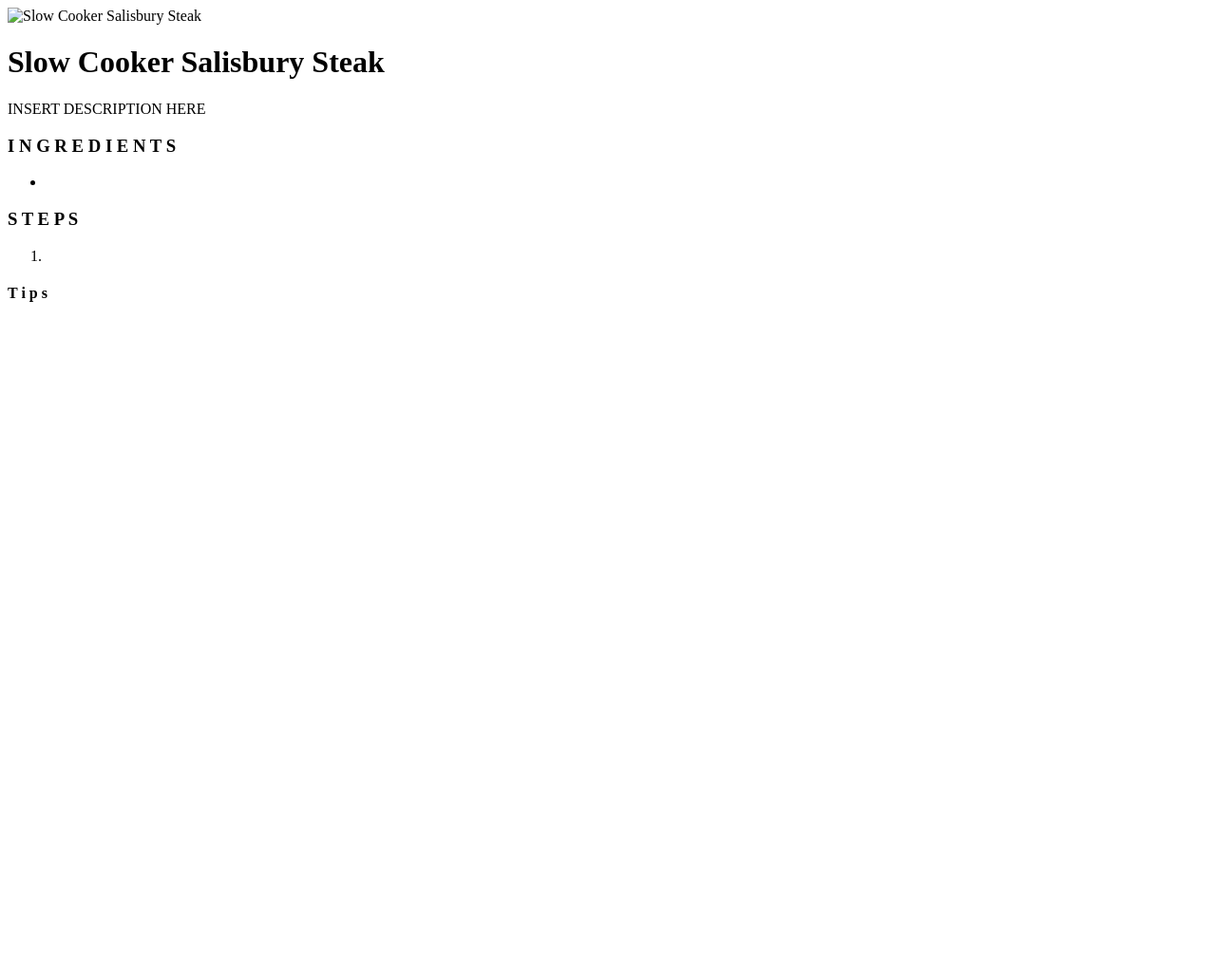
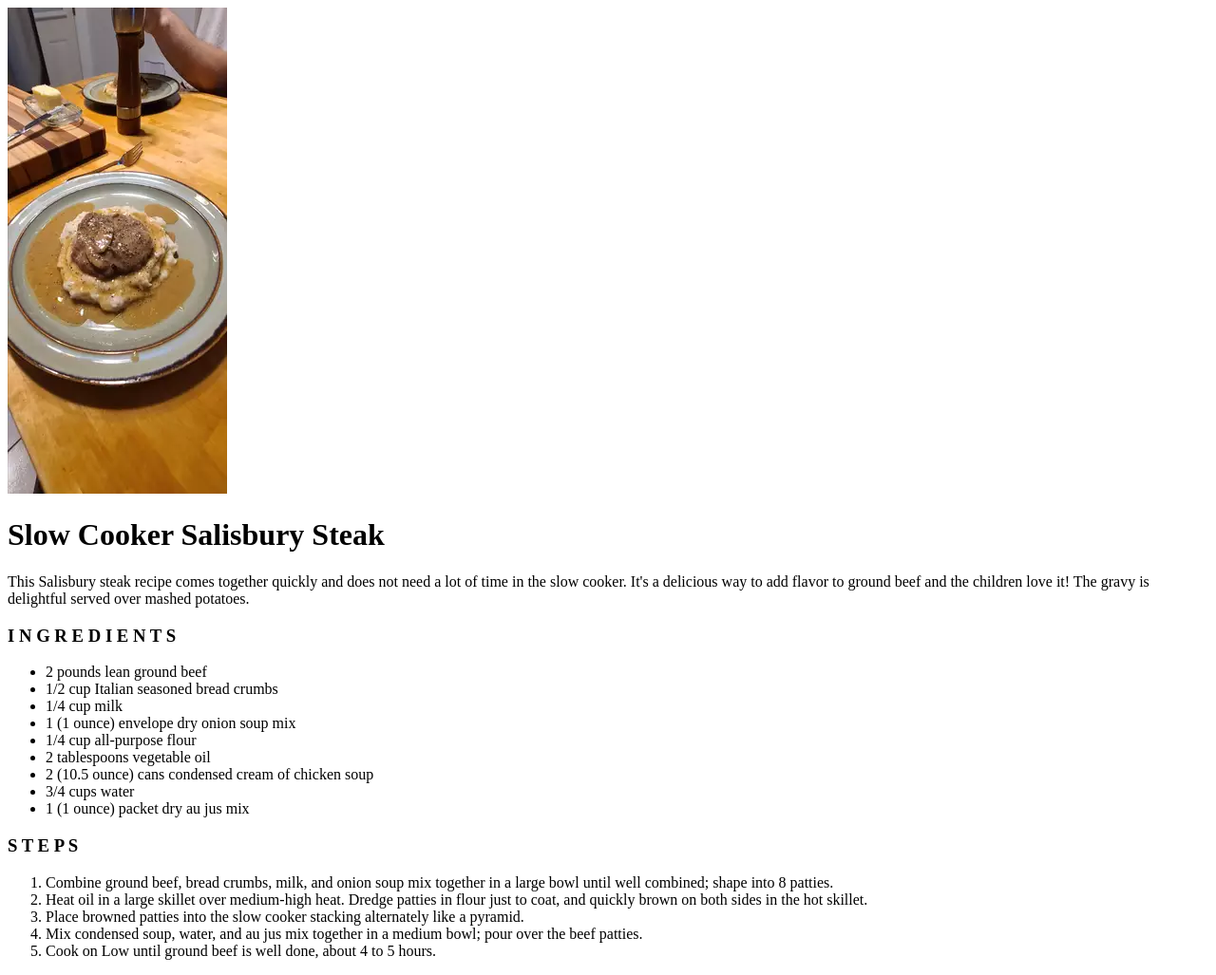
Before and after one commit to MayonakanoOokami/odin-recipes, a plain HTML site: page recipes/slowcooksalisburysteak.html in a window 1280 px wide. Shown: the whole page at 95% size. Before the commit the page ends 800 px from the top, so only its background shows below. Drawn offline with Linux system fonts and the light colour scheme.

Commit message:
Fixed the image on the Salisbury Steak reicpe page as well as add the rest of the content to that page.

```diff
--- a/recipes/slowcooksalisburysteak.html
+++ b/recipes/slowcooksalisburysteak.html
@@ -6,18 +6,28 @@
     </head>
 
     <body>
-        <img src="./images/salisburysteak.webp" alt="Slow Cooker Salisbury Steak">
+        <img src="../images/salisburysteak.webp" alt="Slow Cooker Salisbury Steak">
         <h1>Slow Cooker Salisbury Steak</h1>
-        <p>INSERT DESCRIPTION HERE</p>
+        <p>This Salisbury steak recipe comes together quickly and does not need a lot of time in the slow cooker. It's a delicious way to add flavor to ground beef and the children love it! The gravy is delightful served over mashed potatoes.</p>
         <h3>I N G R E D I E N T S</h3>
         <ul>
-            <li></li>
+            <li>2 pounds lean ground beef</li>
+            <li>1/2 cup Italian seasoned bread crumbs</li>
+            <li>1/4 cup milk</li>
+            <li>1 (1 ounce) envelope dry onion soup mix</li>
+            <li>1/4 cup all-purpose flour</li>
+            <li>2 tablespoons vegetable oil</li>
+            <li>2 (10.5 ounce) cans condensed cream of chicken soup</li>
+            <li> 3/4 cups water</li>
+            <li>1 (1 ounce) packet dry au jus mix</li>
         </ul>
         <h3>S T E P S</h3>
         <ol>
-            <li></li>
+            <li>Combine ground beef, bread crumbs, milk, and onion soup mix together in a large bowl until well combined; shape into 8 patties.</li>
+            <li>Heat oil in a large skillet over medium-high heat. Dredge patties in flour just to coat, and quickly brown on both sides in the hot skillet.</li>
+            <li>Place browned patties into the slow cooker stacking alternately like a pyramid.</li>
+            <li>Mix condensed soup, water, and au jus mix together in a medium bowl; pour over the beef patties.</li>
+            <li>Cook on Low until ground beef is well done, about 4 to 5 hours.</li>
         </ol>
-        <h4>T i p s</h4>
-        <p></p>
     </body>
 </html>
```
